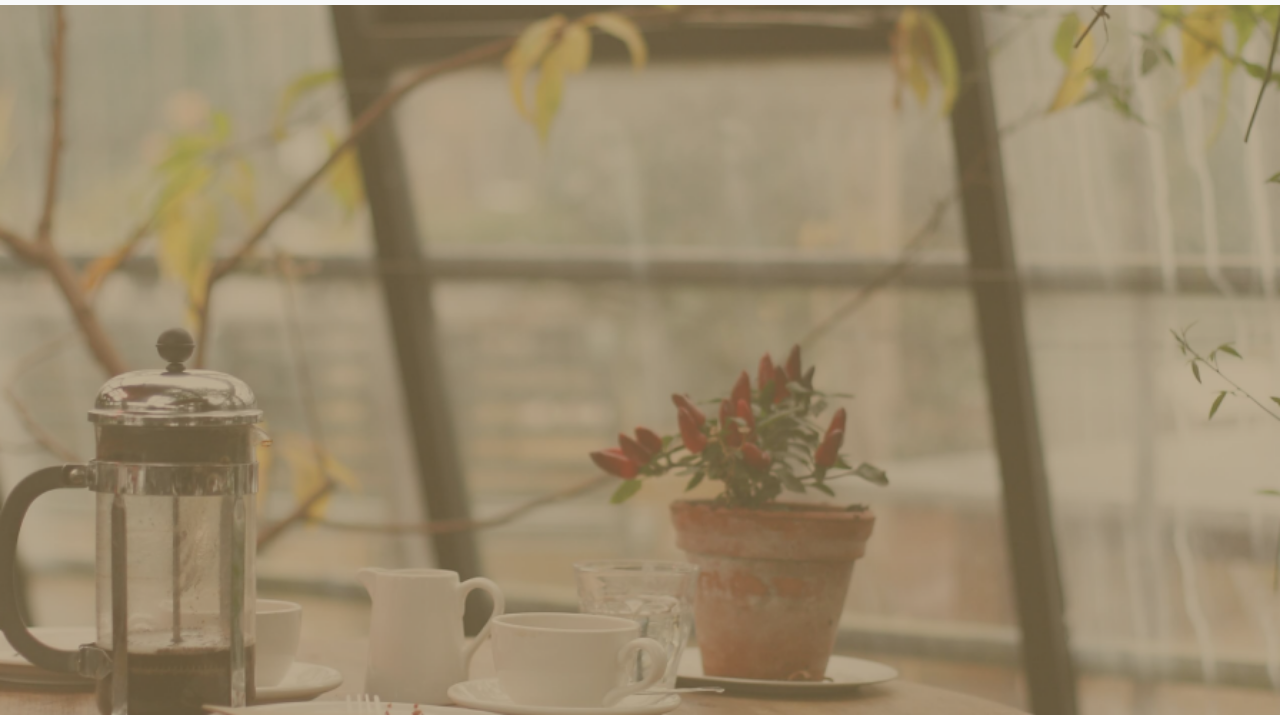
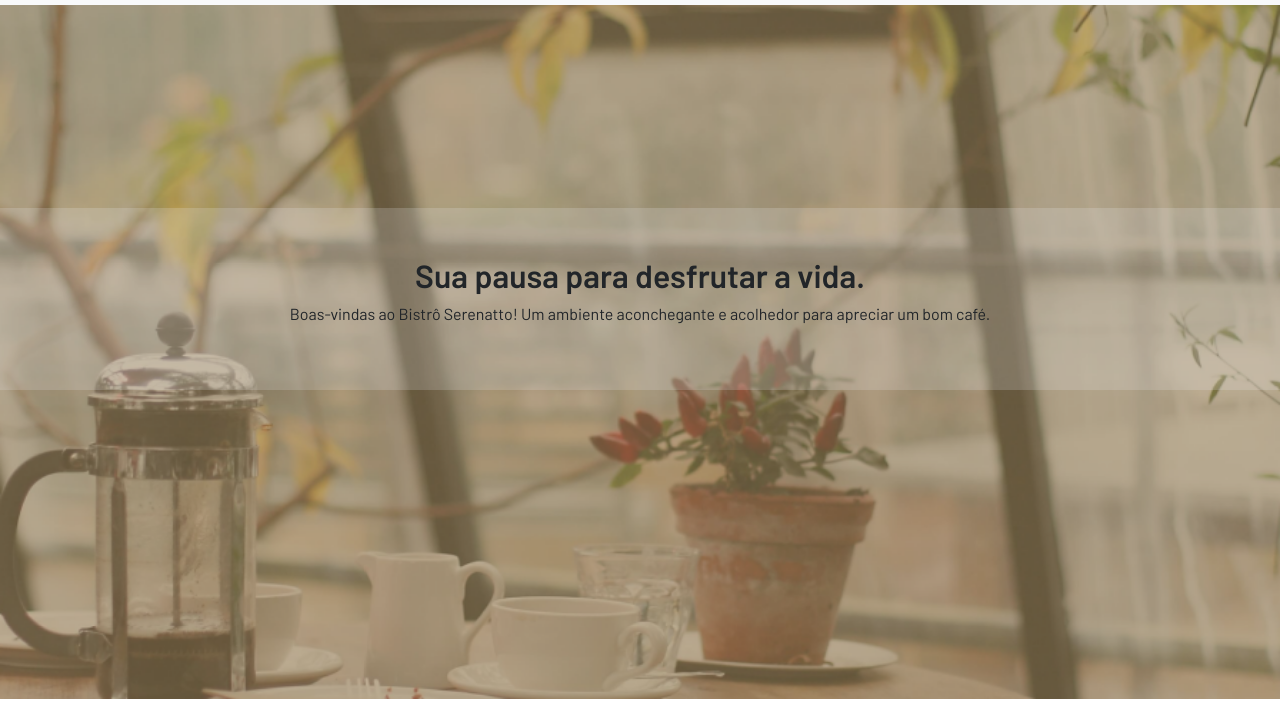
Before and after one commit to jadiaelmonteiro/serenatto-lading-page, a plain HTML site: page index.html in a window 1280 px wide. Shown: the part 101-816 px from the top of the page. Drawn offline with nearby package versions, Linux system fonts and the light colour scheme.

Commit message:
Add first banner

```diff
--- a/index.html
+++ b/index.html
@@ -58,10 +58,10 @@
   </header>
 
   <main>
-    <section class="banners banner-1">
-      <div class="banners-titulo">
-        <h2></h2>
-        <p></p>
+    <section class="banners banner-1 d-flex flex-column justify-content-center text-center">
+      <div class="banners-title bg-body-secondary py-5">
+        <h2 class="fw-bold">Sua pausa para desfrutar a vida.</h2>
+        <p>Boas-vindas ao Bistrô Serenatto! Um ambiente aconchegante e acolhedor para apreciar um bom café.</p>
       </div>
     </section>
   </main>
--- a/styles.css
+++ b/styles.css
@@ -30,3 +30,7 @@ input[type="checkbox"]:focus {
 .banner-1 {
   background-image: url(./assets/banner-1.png);
 }
+
+.banners-title {
+  --bs-bg-opacity: .2;
+}
```
